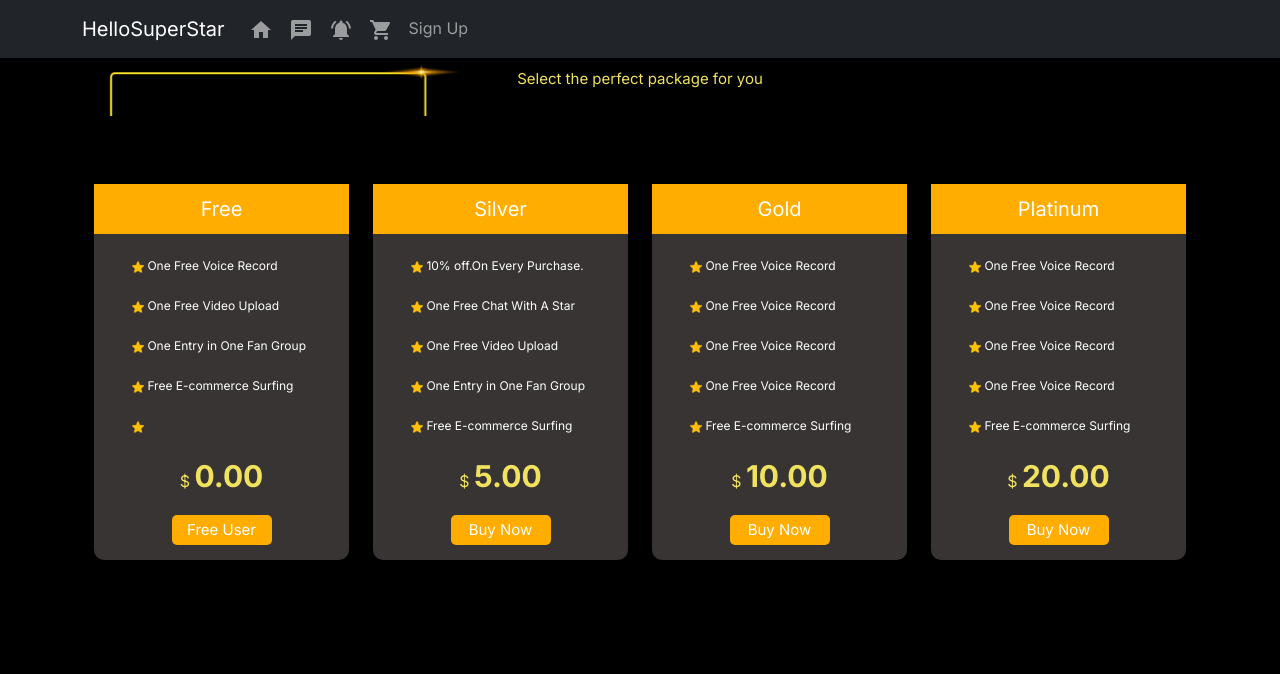
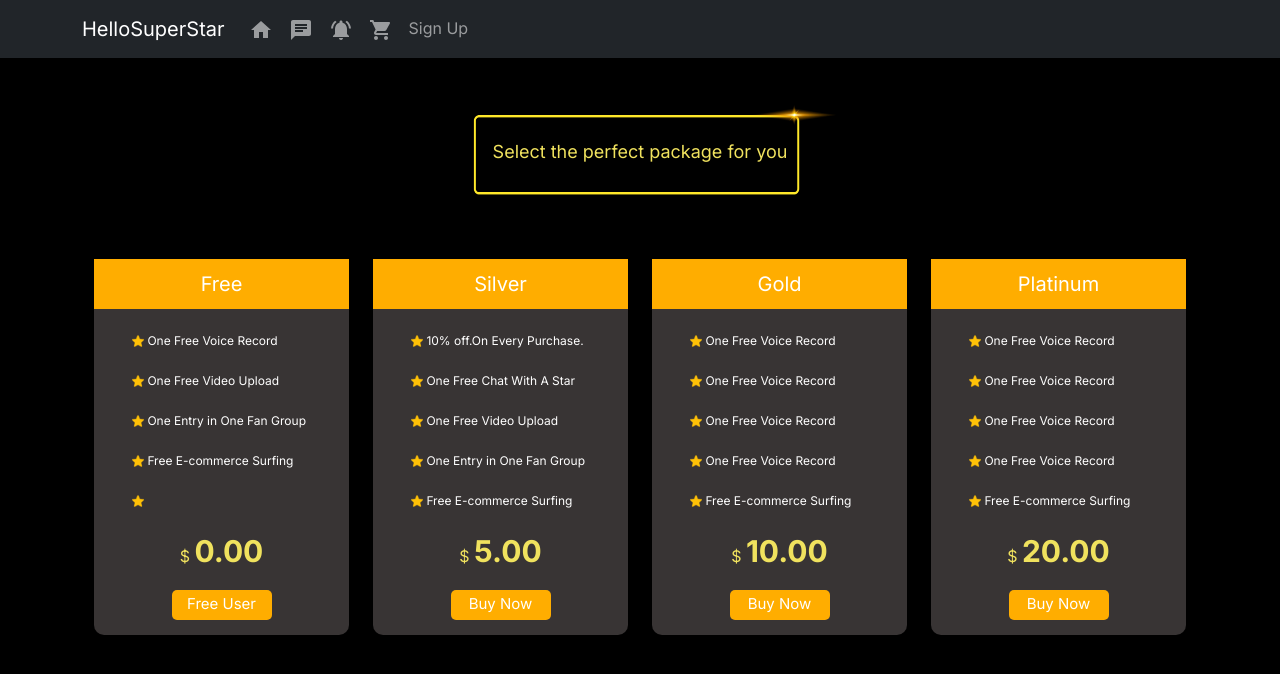
Before and after one commit to aktaruzzamanjoti97/HelloSuperStars, a React (Create React App) app: page /packages in a window 1280 px wide. Shown: the top 674 px of the page. Built offline with nearby package versions, Linux system fonts and the light colour scheme; no server answers; sample sign-in values are in the browser's storage.

Commit message:
Packages page 99%

```diff
--- a/src/components/CSS/Packages/package.css
+++ b/src/components/CSS/Packages/package.css
@@ -5,14 +5,16 @@
   }
 .pak-header{
     background-image: url('../../../images/Normal-User/Single-frame.png');
-    background-size: 380px;
-    margin-bottom: 20px;
+    background-size: 35% 100%;
+    background-position: center;
     background-repeat: no-repeat;
+    margin-top: 40px;
 }
 .pak-header p{
-    padding: 10px;
+    padding: 30px;
+    margin-top: 10px;
     color: #F0E25E;
-    font-size: 15px;
+    font-size: 18px;
 }
 .pak-b{
     background-color: rgb(56, 52, 52);
```
Also changed, not shown: src/components/Pages/User/Packages/Packages.js (line endings or trailing spaces).
